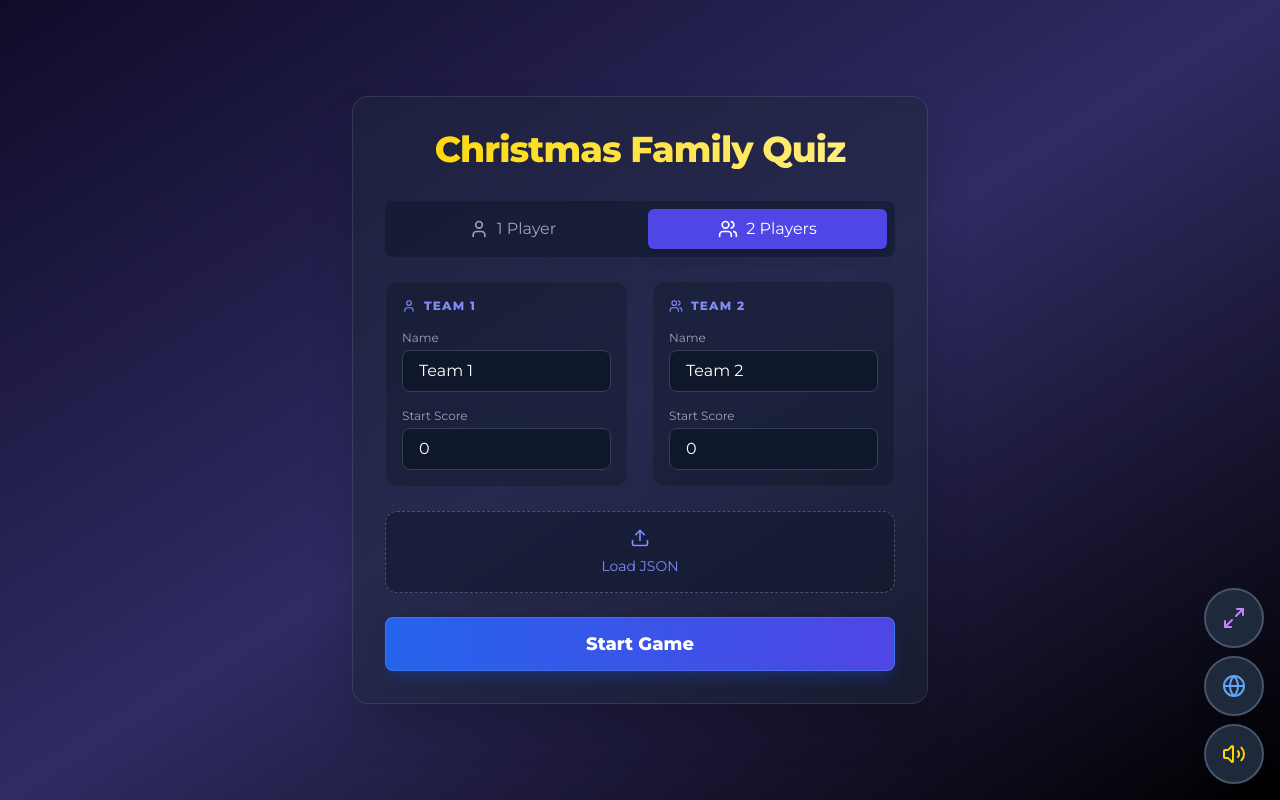
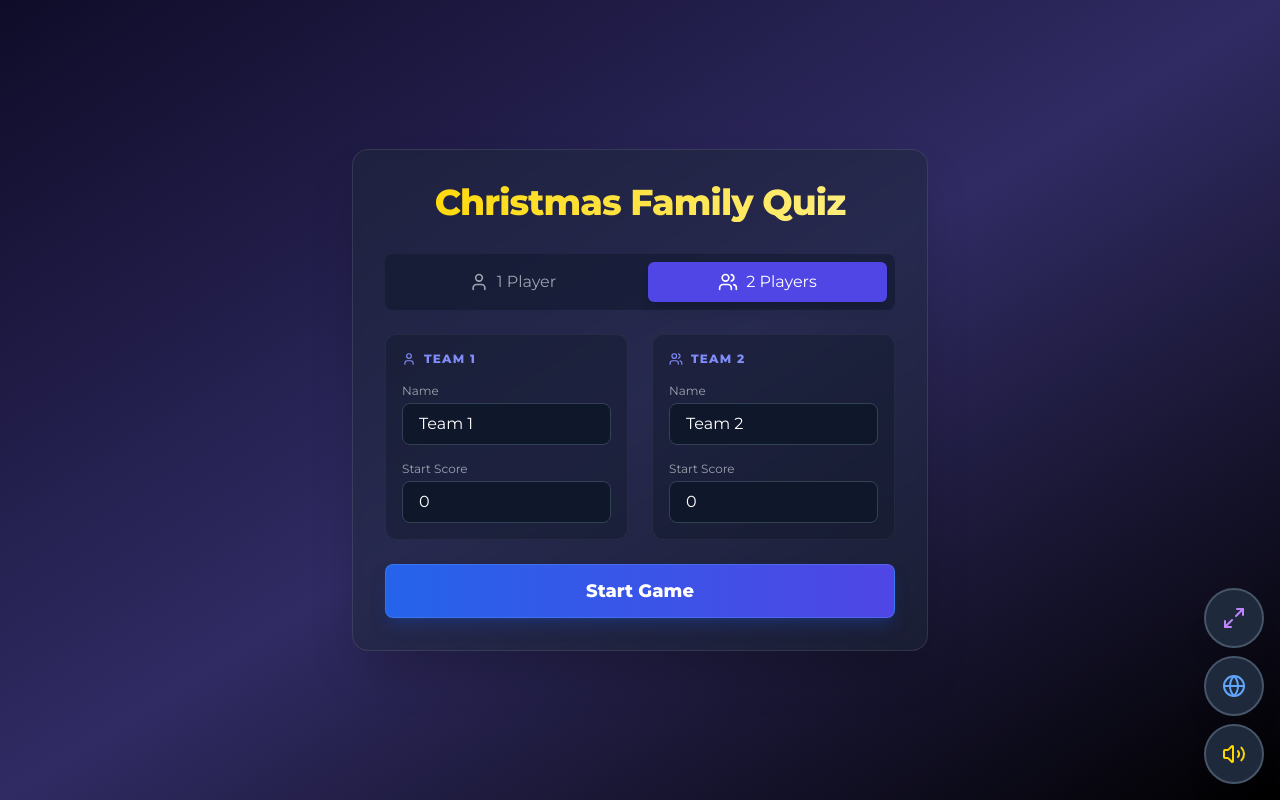
Before and after one commit to barbes123/millionaire, a React (Vite) app: page / in a window 1280 px wide. Built offline with nearby package versions, Linux system fonts and the light colour scheme.

Commit message:
Add .gitignore file

```diff
--- a/src/App.tsx
+++ b/src/App.tsx
@@ -59,7 +59,7 @@ const translations = {
     hint5050: "50/50",
     hintCall: "Phone Call",
     hintMistake: "Safe Bet",
-    loadQuestions: "Load JSON",
+    // loadQuestions: "Load JSON",
     done: "Finish",
     langTooltip: "Change language (EN/RU)",
     audioTooltip: "Toggle sound on/off",
@@ -151,9 +151,9 @@ export default function App() {
   const [isFullscreen, setIsFullscreen] = useState(false);
 
   const questions = useMemo(() => {
-    const rawSet = customQuestions ? customQuestions : (lang === 'en' ? QUESTIONS_EN : QUESTIONS_RU);
-    return [...rawSet];
-  }, [lang, customQuestions]);
+    // Always use language-based questions, ignore customQuestions
+    return [...(lang === 'en' ? QUESTIONS_EN : QUESTIONS_RU)];
+  }, [lang]);
 
   const availableTopics = useMemo(() => {
     const topicOrder: string[] = [];
@@ -671,7 +671,7 @@ export default function App() {
                 </div>
               )}
             </div>
-            <div className="bg-slate-900/50 p-4 rounded-xl border border-dashed border-slate-600 text-center">
+            {/* <div className="bg-slate-900/50 p-4 rounded-xl border border-dashed border-slate-600 text-center">
               <label className="cursor-pointer text-sm text-indigo-400 hover:text-indigo-300 flex flex-col items-center gap-2">
                 <Upload size={20} />{t.loadQuestions}<input type="file" className="hidden" accept=".json" onChange={(e) => {
                   const file = e.target.files?.[0];
@@ -687,7 +687,7 @@ export default function App() {
                   reader.readAsText(file);
                 }} />
               </label>
-            </div>
+            </div> */}
             <Button onClick={handleStartGame} className="w-full text-lg mt-4">{t.startGame}</Button>
           </div>
         </div>
```
Also changed, not shown: 2 other files (tests, documents, lock files or other folders).
